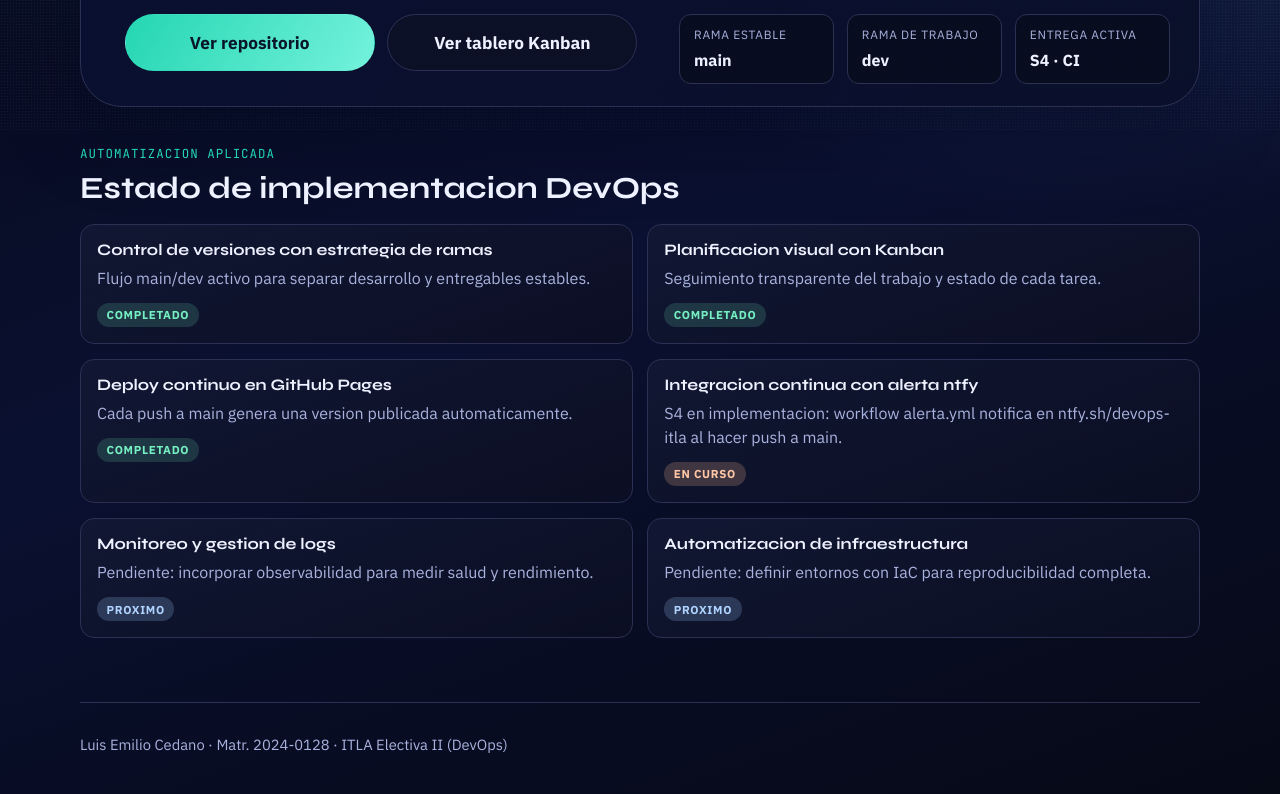
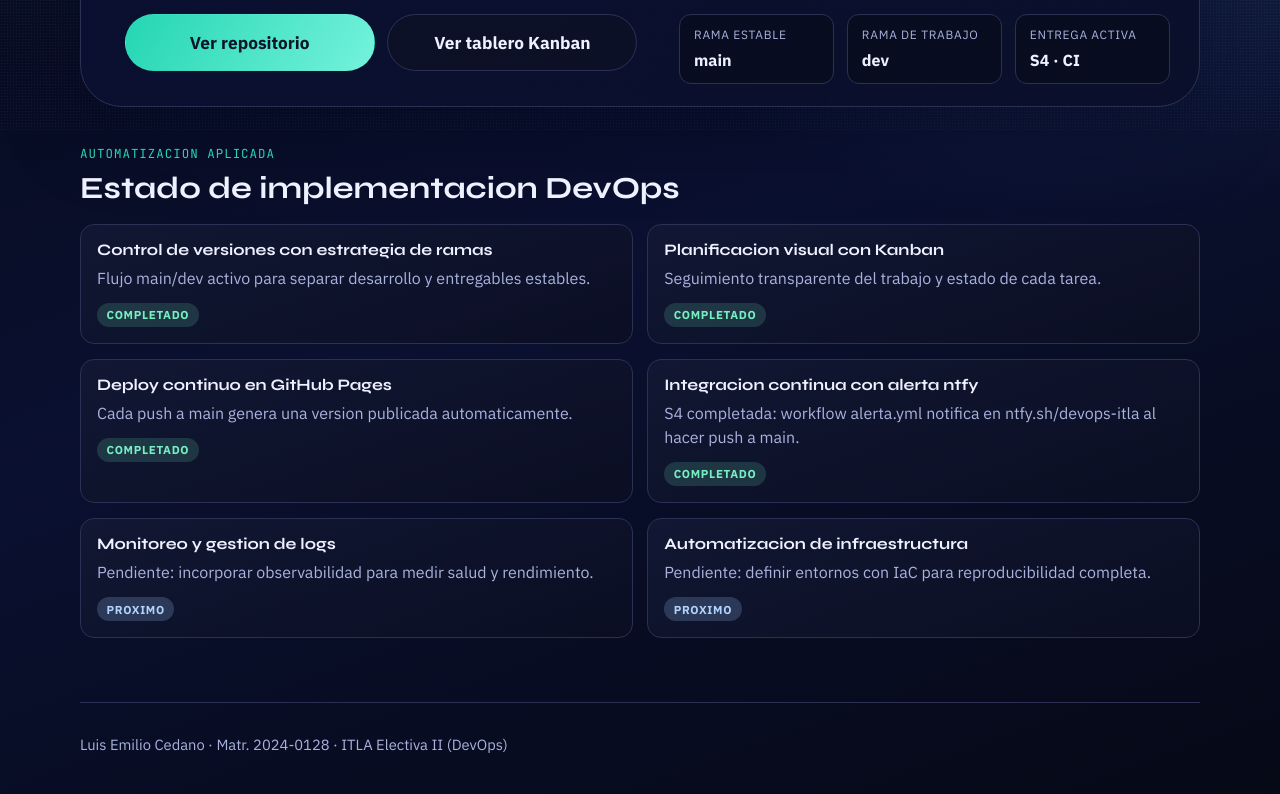
Before and after one commit to luiscdano/DevOps.E2, a plain HTML site: page docs/index.html in a window 1280 px wide. Shown: the part 670-1464 px from the top of the page. Drawn offline with Linux system fonts and the light colour scheme.

Commit message:
chore: alinear web con cierre de S4 en kanban

```diff
--- a/docs/index.html
+++ b/docs/index.html
@@ -14,7 +14,7 @@
       href="https://fonts.googleapis.com/css2?family=IBM+Plex+Sans:wght@400;500;600;700&family=JetBrains+Mono:wght@400;600&family=Syne:wght@500;700;800&display=swap"
       rel="stylesheet"
     />
-    <link rel="stylesheet" href="styles.css?v=20260207-10" />
+    <link rel="stylesheet" href="styles.css?v=20260207-11" />
   </head>
   <body>
     <div class="noise" aria-hidden="true"></div>
@@ -94,6 +94,6 @@
       </p>
     </footer>
 
-    <script src="script.js?v=20260207-10"></script>
+    <script src="script.js?v=20260207-11"></script>
   </body>
 </html>
--- a/docs/script.js
+++ b/docs/script.js
@@ -35,7 +35,7 @@ const weeksData = [
   {
     id: "S4",
     title: "S4 - Integracion Continua (CI)",
-    status: "active",
+    status: "done",
     goal: "Crear flujo CI que notifique al subir a main.",
     highlights: [
       "Practica 4: programa hola mundo en cualquier lenguaje",
@@ -107,8 +107,8 @@ const automationData = [
   },
   {
     title: "Integracion continua con alerta ntfy",
-    detail: "S4 en implementacion: workflow alerta.yml notifica en ntfy.sh/devops-itla al hacer push a main.",
-    status: "active"
+    detail: "S4 completada: workflow alerta.yml notifica en ntfy.sh/devops-itla al hacer push a main.",
+    status: "done"
   },
   {
     title: "Monitoreo y gestion de logs",
```
Also changed, not shown: docs/kanban.html (+2 -2 lines), docs/semanas.html (+2 -2 lines).
